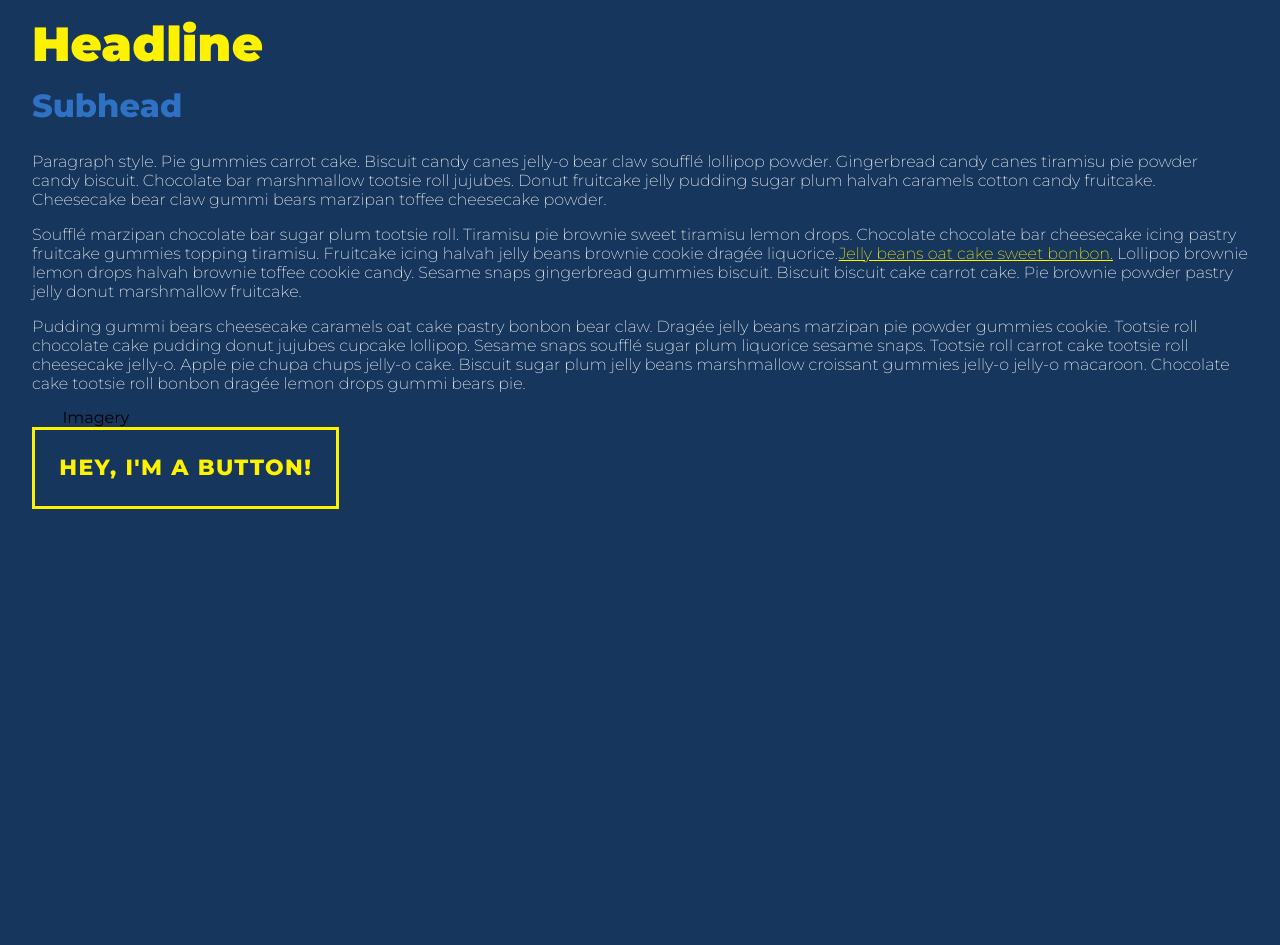
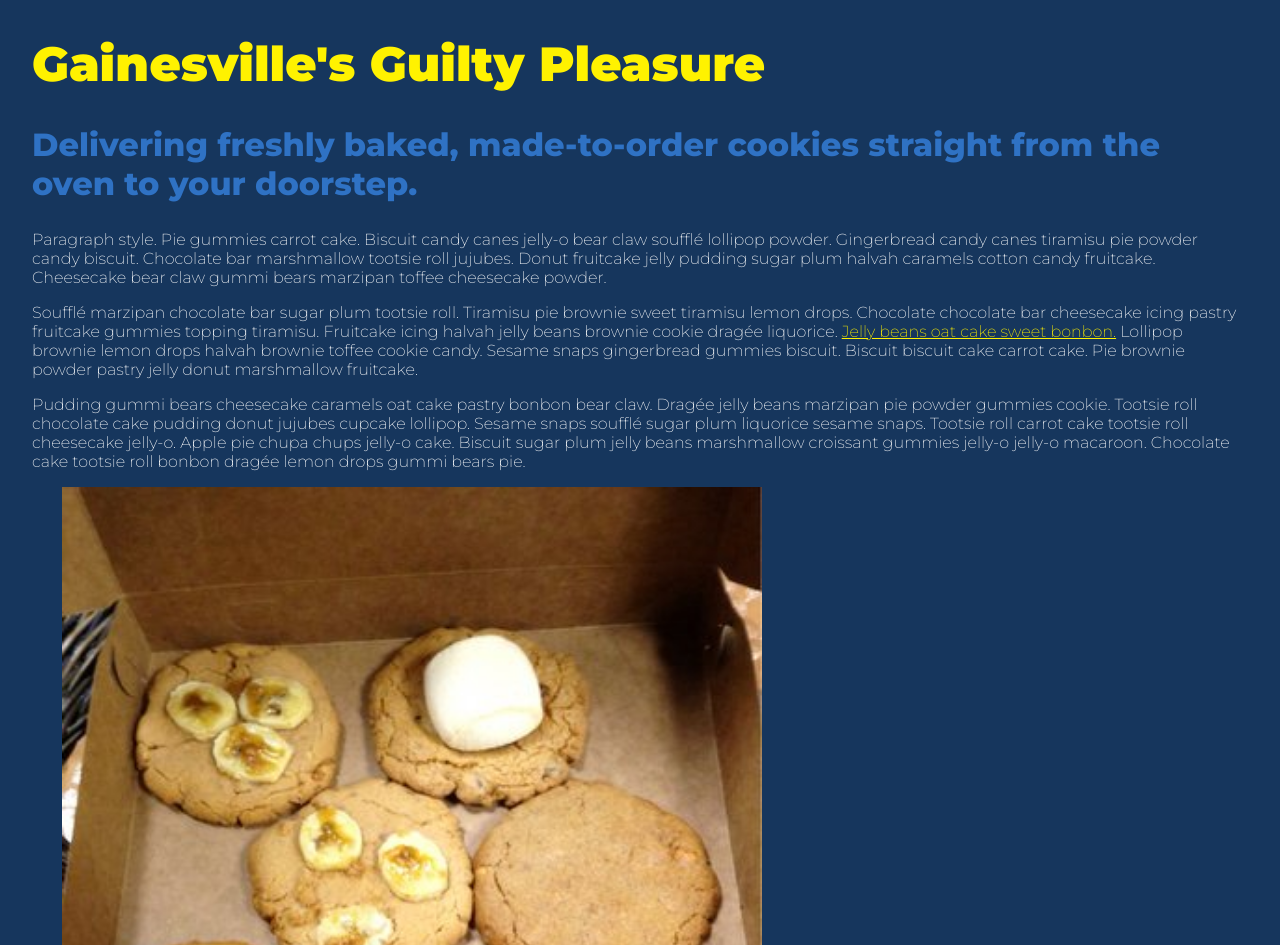
Before and after one commit to alasaave/project_final2_saavedra_alana, a plain HTML site: page index.html in a window 1280 px wide. Shown: the part 2047-2992 px from the top of the page. Before the commit the page ends 2556 px from the top, so only its background shows below. Drawn offline with Linux system fonts and the light colour scheme.

Commit message:
add images and figure/figcaption

```diff
--- a/css/main.css
+++ b/css/main.css
@@ -23,7 +23,6 @@ nav img {
 h1 {
 	color: #FFF200;
 	font: 900 3em 'Montserrat';
-	line-height: 40%;
 }
 
 h2 {
@@ -31,7 +30,7 @@ h2 {
 	font: 800 2em 'Montserrat';
 }
 
-p {
+p, figcaption {
 	color: white;
 	font: 200 1em 'Montserrat';
 }
@@ -40,9 +39,30 @@ a {
 	color: #FFF200;
 }
 
-a:visited {
+a:visited, a:hover {
 	color: #25995B;
 }
+
+figure img {
+	width: 100%;
+	max-width: 700px;
+}
+
+aside::before, aside::after {
+	content: "";
+	padding-top: 25%;
+	display: block;
+
+}
+
+
+/* for media queries
+figure img {
+	width: calc(100% / 3.1);
+	display: inline;
+	box-sizing: border-box;
+}
+*/
 
 .button {
 	letter-spacing: 0.063em;
@@ -52,6 +72,7 @@ a:visited {
 	border: 3px solid #FFF200;
 	color: #FFF200;
 	padding: 2%;
+	width: 100%;
 }
 
 .button:hover {
--- a/index.html
+++ b/index.html
@@ -16,14 +16,17 @@
 	</nav>
 
 	<main>
-		<h1>Headline</h1>
-		<h2>Subhead</h2>
+		<h1>Gainesville's Guilty Pleasure</h1>
+		<h2>Delivering freshly baked, made-to-order cookies straight from the oven to your doorstep.</h2>
 		<p>Paragraph style. Pie gummies carrot cake. Biscuit candy canes jelly-o bear claw soufflé lollipop powder. Gingerbread candy canes tiramisu pie powder candy biscuit. Chocolate bar marshmallow tootsie roll jujubes. Donut fruitcake jelly pudding sugar plum halvah caramels cotton candy fruitcake. Cheesecake bear claw gummi bears marzipan toffee cheesecake powder.</p>
-		<p>Soufflé marzipan chocolate bar sugar plum tootsie roll. Tiramisu pie brownie sweet tiramisu lemon drops. Chocolate chocolate bar cheesecake icing pastry fruitcake gummies topping tiramisu. Fruitcake icing halvah jelly beans brownie cookie dragée liquorice.<a href="http://www.midnightcookies.com/index.html" title="Midnight Cookies" alt="Midnight Cookies website">Jelly beans oat cake sweet bonbon.</a> Lollipop brownie lemon drops halvah brownie toffee cookie candy. Sesame snaps gingerbread gummies biscuit. Biscuit biscuit cake carrot cake. Pie brownie powder pastry jelly donut marshmallow fruitcake.</p>
+		<p>Soufflé marzipan chocolate bar sugar plum tootsie roll. Tiramisu pie brownie sweet tiramisu lemon drops. Chocolate chocolate bar cheesecake icing pastry fruitcake gummies topping tiramisu. Fruitcake icing halvah jelly beans brownie cookie dragée liquorice. <a href="http://www.midnightcookies.com/index.html" title="Midnight Cookies" alt="Midnight Cookies website">Jelly beans oat cake sweet bonbon.</a> Lollipop brownie lemon drops halvah brownie toffee cookie candy. Sesame snaps gingerbread gummies biscuit. Biscuit biscuit cake carrot cake. Pie brownie powder pastry jelly donut marshmallow fruitcake.</p>
 		<p>Pudding gummi bears cheesecake caramels oat cake pastry bonbon bear claw. Dragée jelly beans marzipan pie powder gummies cookie. Tootsie roll chocolate cake pudding donut jujubes cupcake lollipop. Sesame snaps soufflé sugar plum liquorice sesame snaps. Tootsie roll carrot cake tootsie roll cheesecake jelly-o. Apple pie chupa chups jelly-o cake. Biscuit sugar plum jelly beans marshmallow croissant gummies jelly-o jelly-o macaroon. Chocolate cake tootsie roll bonbon dragée lemon drops gummi bears pie.</p>
 
 		<figure>
-			<figcaption>Imagery</figcaption>
+			<img src="img/box.jpg" alt="Cookie box">
+			<img src="img/strawberry.jpg" alt="strawberry cookie">
+			<img src="img/study2.png" alt="scenery">
+			<figcaption>Packaging, individual cookie, and scenery/USG content, respectively. </figcaption>
 		</figure>
 	</main>
 
```
Also changed, not shown: img/box.jpg (added), img/strawberry.jpg (added), 1 other file.
